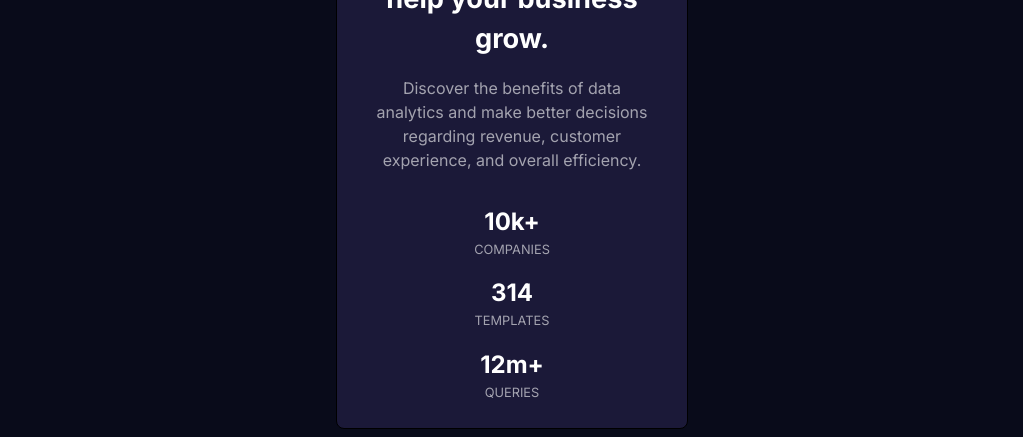
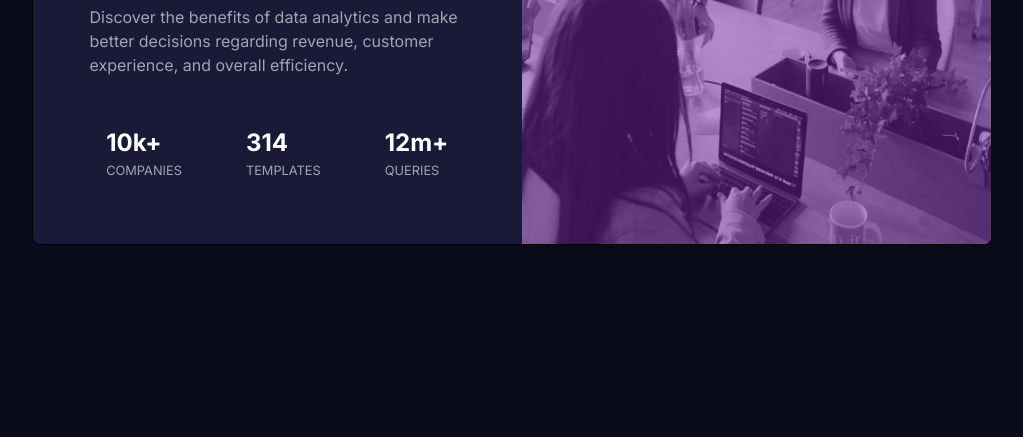
Before and after one commit to joseortizx/stats-preview-component, a plain HTML site: page index.html in a window 1280 px wide. Shown: the part 363-800 px from the top of the page, without its empty margins (128-1151 px from the left). Drawn offline with Linux system fonts and the light colour scheme.

Commit message:
feat: add desktop media query

```diff
--- a/index.html
+++ b/index.html
@@ -37,15 +37,21 @@
             </p>
             <!-- section REVIEWS -->
             <div class="card__section--three">
-              <div class="card__section--three-companies card-item">
+              <div
+                class="card__section--three-companies card-item card-item-especial"
+              >
                 <h2>10k+</h2>
                 <h3>companies</h3>
               </div>
-              <div class="card__section--three-templates card-item">
+              <div
+                class="card__section--three-templates card-item card-item-especial"
+              >
                 <h2>314</h2>
                 <h3>templates</h3>
               </div>
-              <div class="card__section--three-queries card-item">
+              <div
+                class="card__section--three-queries card-item card-item-especial"
+              >
                 <h2>12m+</h2>
                 <h3>queries</h3>
               </div>
--- a/style/index.css
+++ b/style/index.css
@@ -109,3 +109,49 @@ h6 {
   font-weight: 400;
   text-transform: uppercase;
 }
+/* media querys */
+@media (min-width: 960px) {
+  .card {
+    display: flex;
+    flex-direction: row-reverse;
+    height: 26rem;
+    width: 60rem;
+    text-align: left;
+    align-content: center;
+    justify-items: center;
+  }
+  .card__section--one {
+    height: 100%;
+    width: 30rem;
+    background-size: auto;
+  }
+  .card__section--one picture img {
+    background-image: url(/image-header-desktop.jpg);
+    width: 30rem;
+    height: 26rem;
+  }
+  .card__section--two {
+    display: flex;
+    flex-direction: column;
+    align-items: center;
+    justify-content: center;
+    width: 30rem;
+    margin: 5% 1%;
+  }
+  .card__section--two-title {
+    font-size: 2rem;
+  }
+  .card__section--two .card-item {
+    width: 80%;
+  }
+  .card__section--three {
+    display: flex;
+  }
+  .colorviolet {
+    height: 100%;
+    width: 49%;
+  }
+  .card-item-especial {
+    margin: 0 2rem;
+  }
+}
```
